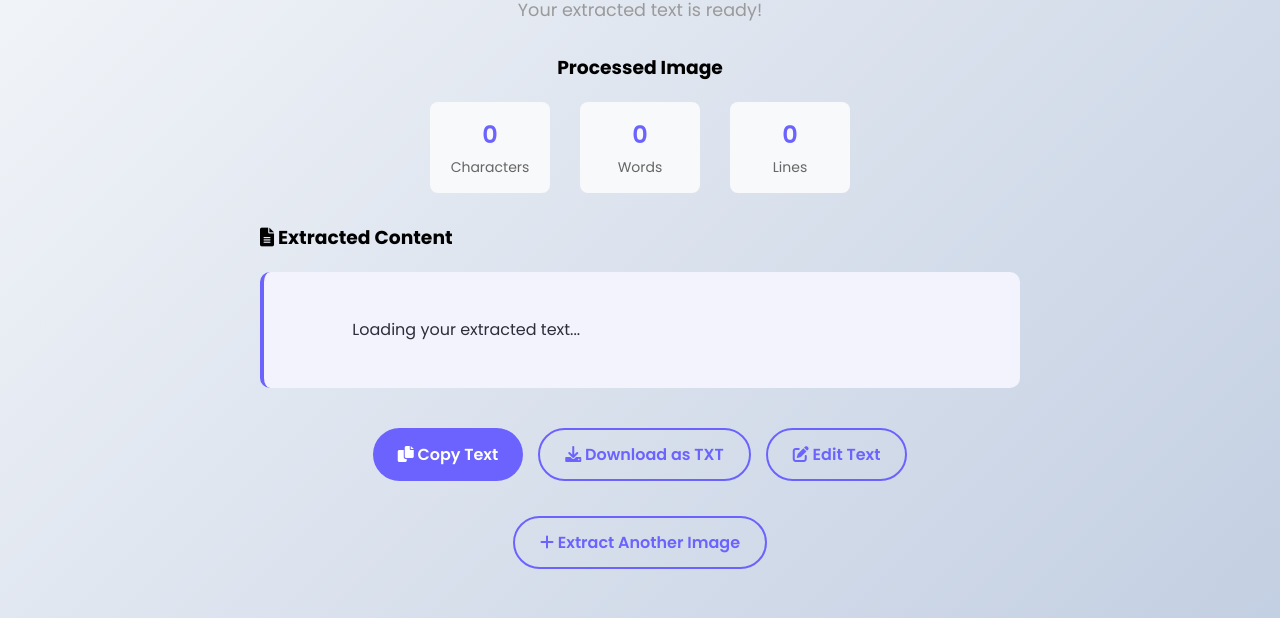
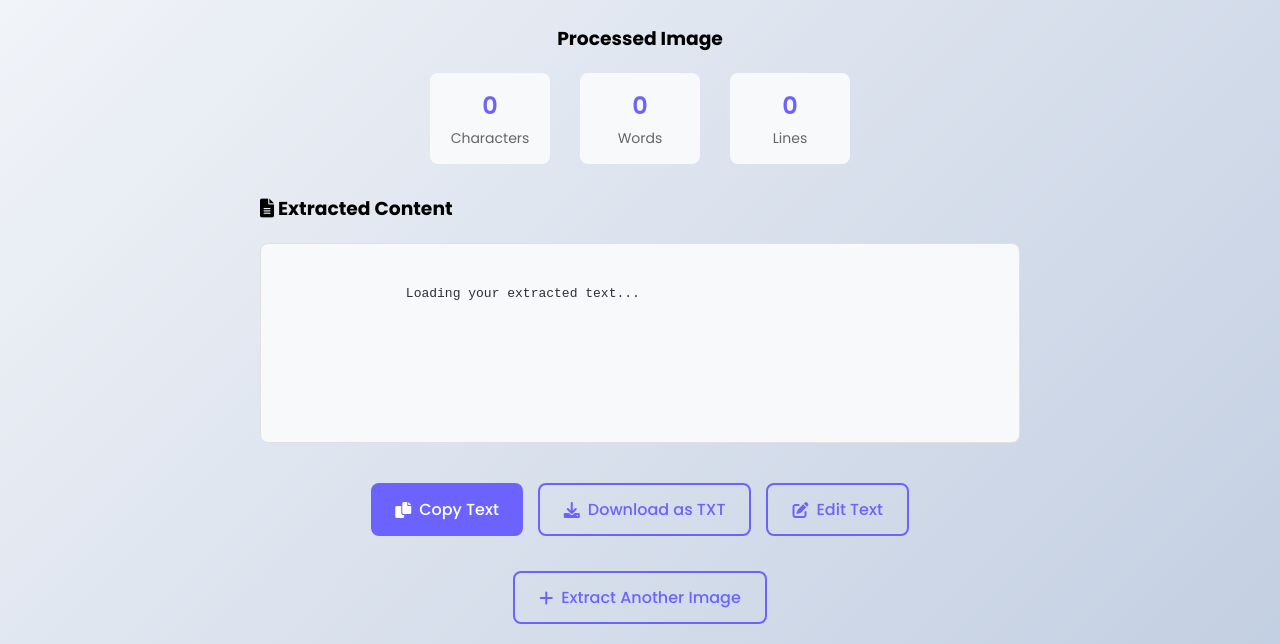
Before and after one commit to AdityaaOjhaaa/ocrapp, a plain HTML site: page result.html in a window 1280 px wide. Shown: the part 182-826 px from the top of the page. Before the commit the page ends 800 px from the top, so only its background shows below. Drawn offline with Linux system fonts and the light colour scheme.

Commit message:
Update result.html

```diff
--- a/result.html
+++ b/result.html
@@ -110,6 +110,54 @@
             border-radius: 8px;
             margin: 20px 0;
         }
+
+        .result-container {
+            margin-top: 30px;
+        }
+
+        .result-box {
+            background: #f8f9fa;
+            border: 1px solid #e0e0e0;
+            border-radius: 8px;
+            padding: 20px;
+            min-height: 200px;
+            font-family: monospace;
+            white-space: pre-wrap;
+            word-wrap: break-word;
+            line-height: 1.5;
+        }
+
+        .btn {
+            background: #6c63ff;
+            color: white;
+            border: none;
+            padding: 12px 24px;
+            border-radius: 8px;
+            cursor: pointer;
+            text-decoration: none;
+            display: inline-flex;
+            align-items: center;
+            gap: 8px;
+            font-family: 'Poppins', sans-serif;
+            font-weight: 500;
+            transition: all 0.3s ease;
+        }
+
+        .btn:hover {
+            background: #5a52d5;
+            transform: translateY(-2px);
+        }
+
+        .btn-outline {
+            background: transparent;
+            color: #6c63ff;
+            border: 2px solid #6c63ff;
+        }
+
+        .btn-outline:hover {
+            background: #6c63ff;
+            color: white;
+        }
     </style>
 </head>
 <body>
```
